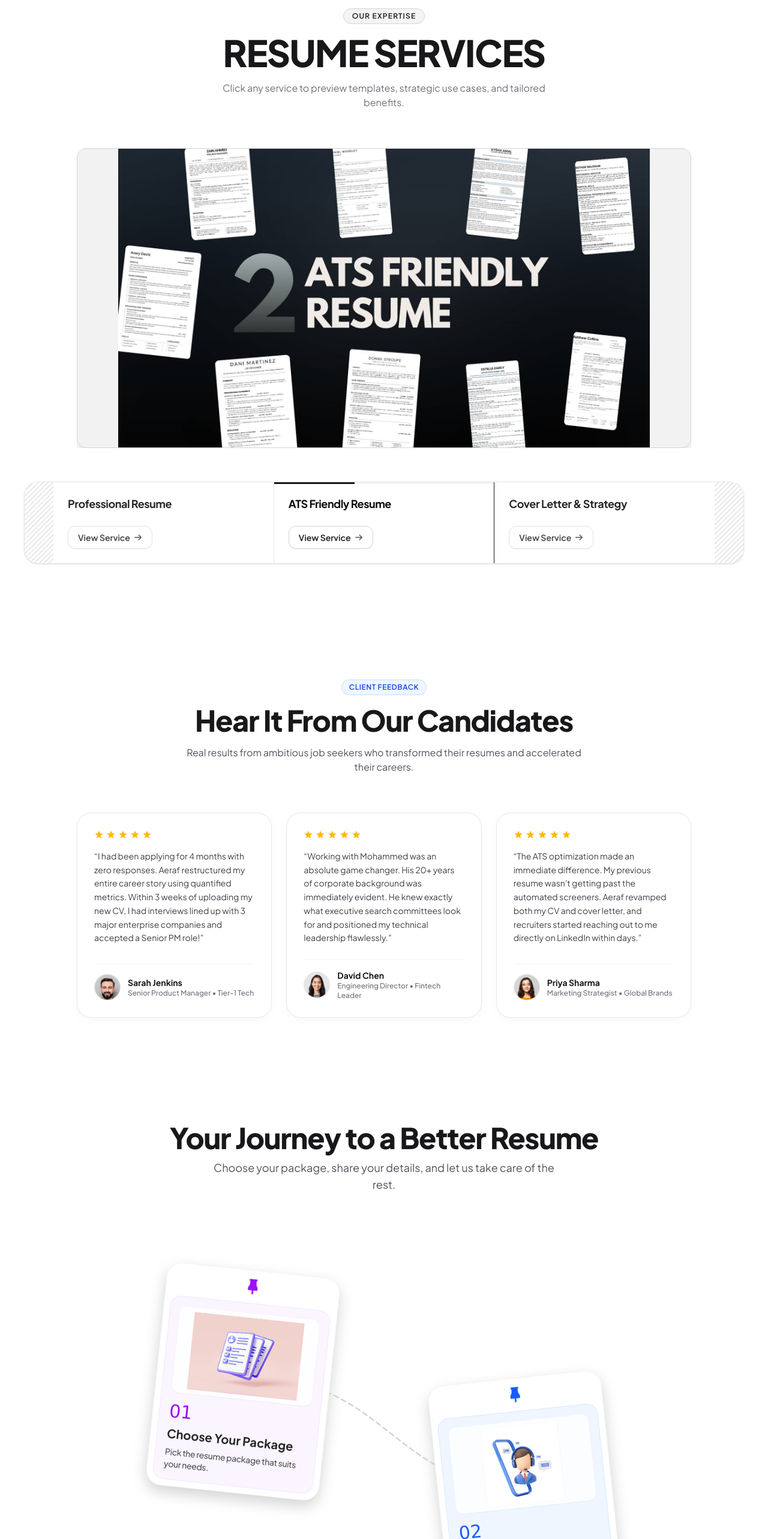
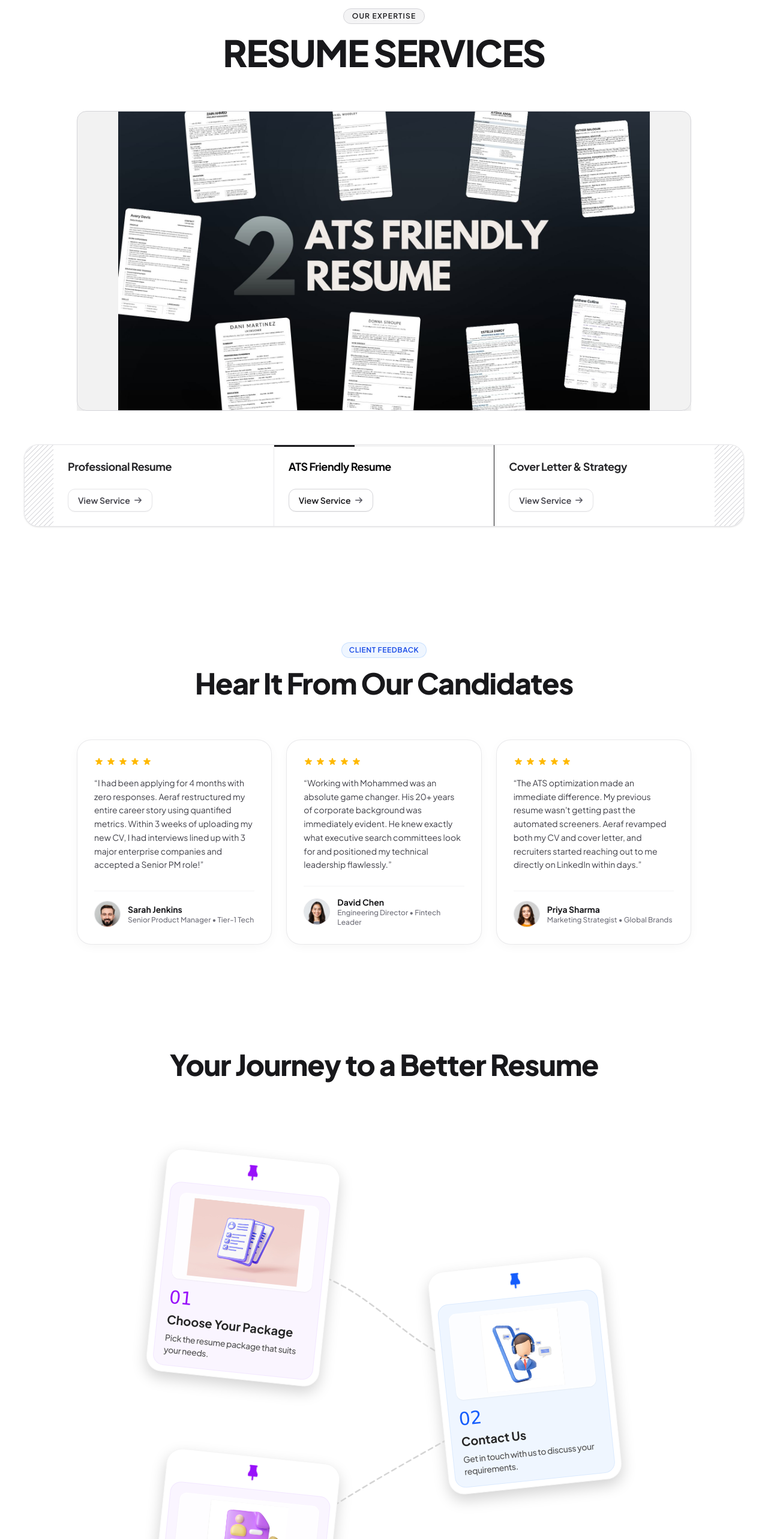
Before and after one commit to MohammedUsman95/aeraf.resume, a Next.js app: page / in a window 1280 px wide. Shown: the part 980-3546 px from the top of the page at 60% size. Built offline with nearby package versions, Linux system fonts and the light colour scheme.

Commit message:
style: remove mini descriptions below section headings for a cleaner layout

```diff
--- a/app/page.tsx
+++ b/app/page.tsx
@@ -160,9 +160,6 @@ export default function Home() {
           <h2 className="text-3xl sm:text-4xl md:text-5xl font-extrabold tracking-tight text-zinc-900">
             Your Journey to a Better Resume
           </h2>
-          <p className="text-zinc-600 mt-3 text-base sm:text-lg max-w-xl mx-auto">
-            Choose your package, share your details, and let us take care of the rest.
-          </p>
         </motion.div>
         <HowItWorks />
       </section>
--- a/components/benefits-section.tsx
+++ b/components/benefits-section.tsx
@@ -122,9 +122,6 @@ export default function BenefitsSection() {
             <span className="absolute bottom-1.5 left-0 w-full h-[3px] bg-red-500 rounded-full" />
           </span>
         </h2>
-        <p className="text-zinc-600 mt-4 text-base sm:text-lg leading-relaxed">
-          Every section, bullet point, and format decision is strategically engineered to pass automated filters and compel recruiters to interview you.
-        </p>
       </motion.div>
 
       {/* Benefits List / Cards */}
--- a/components/feature-cards-section.tsx
+++ b/components/feature-cards-section.tsx
@@ -114,9 +114,6 @@ export default function FeatureCardsSection() {
           >
             Resume Services
           </h2>
-          <p className="text-zinc-500 text-sm sm:text-base max-w-xl text-center">
-            Click any service to preview templates, strategic use cases, and tailored benefits.
-          </p>
         </motion.div>
 
         {/* Dynamic Image Display with Link to Detail Page */}
--- a/components/footer-section.tsx
+++ b/components/footer-section.tsx
@@ -28,9 +28,6 @@ export default function FooterSection() {
               <h3 className="text-2xl sm:text-3xl md:text-4xl font-extrabold tracking-tight text-white leading-tight">
                 Transform Your Resume. Land More Interviews.
               </h3>
-              <p className="text-zinc-400 text-sm sm:text-base mt-2.5 leading-relaxed">
-                Take the guesswork out of your job search. Work directly with a 20+ year corporate veteran to craft an irresistible CV.
-              </p>
             </div>
 
             <div className="flex-shrink-0">
--- a/components/written-testimonials.tsx
+++ b/components/written-testimonials.tsx
@@ -60,9 +60,6 @@ export default function WrittenTestimonials() {
         <h2 className="text-3xl sm:text-4xl md:text-5xl font-extrabold tracking-tight text-zinc-900 leading-tight">
           Hear It From Our Candidates
         </h2>
-        <p className="text-zinc-600 mt-3 text-sm sm:text-base">
-          Real results from ambitious job seekers who transformed their resumes and accelerated their careers.
-        </p>
       </motion.div>
 
       {/* Clean & Simple Testimonials Grid */}
```
